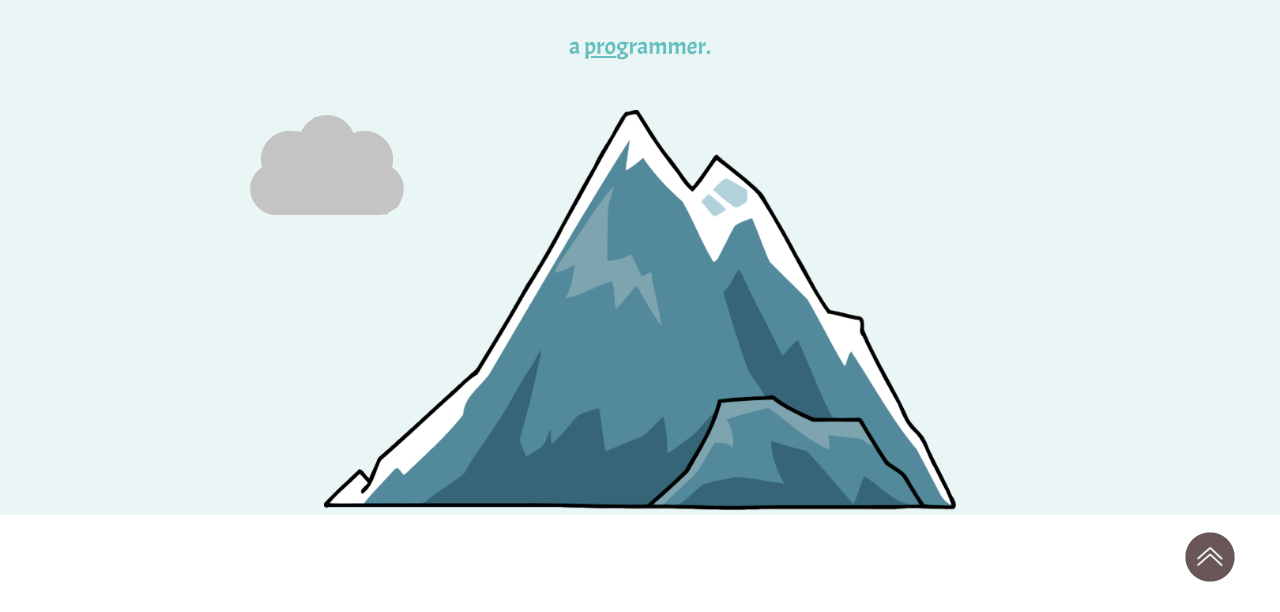
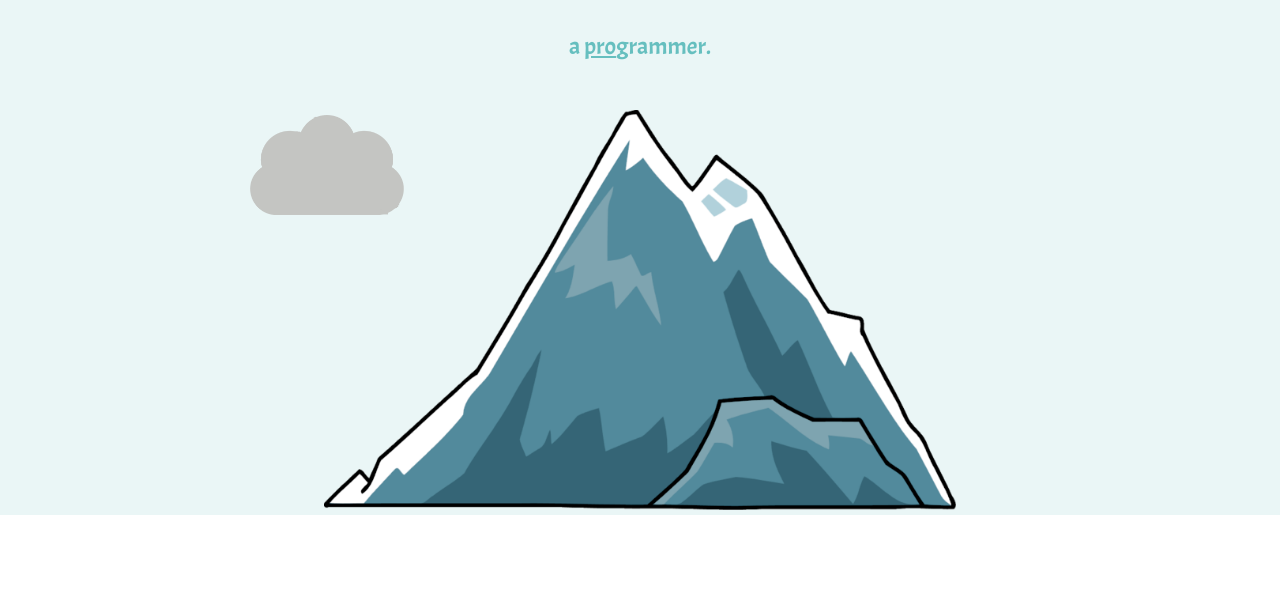
Before and after one commit to dhivijit/site, a plain HTML site: page index.html in a window 1280 px wide. Shown: the part 178-790 px from the top of the page. Drawn offline with Linux system fonts and the light colour scheme.

Commit message:
Update index.html

```diff
--- a/index.html
+++ b/index.html
@@ -10,7 +10,6 @@
 	</head>
 
 	<body>
-		<a class="paiki" href="#up" ><img style="height:50px;width:50px;" src="images/GoUP.png" alt="Go to Top" title="Click this button to go top"></a>
 		<div class="top-container" id="up">
 			<img class="top-cloud" style="height:100px;" src="images/cloud2.png" alt="cloud">
 			<h1>I'm Dhivijit.</h1>
```
